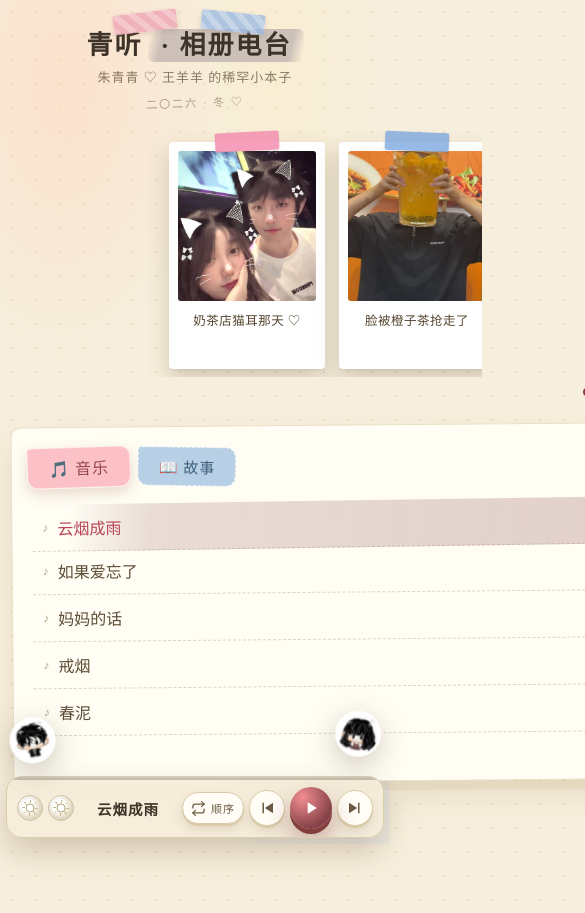
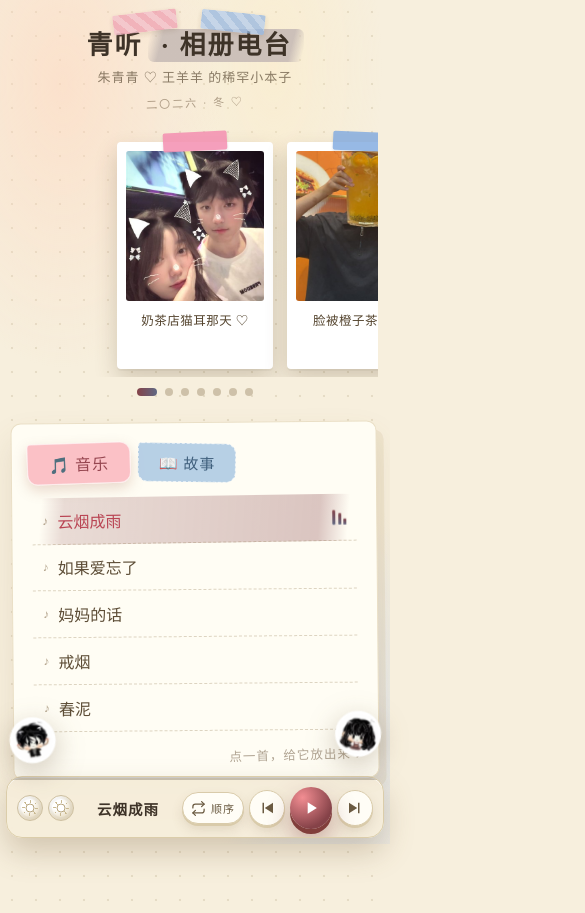
Before and after one commit to z2123668062/for_zqq, a website built with Vite: page 2/index.html in a window 390 px wide. Shown: the top 913 px of the page, 585 px wide, since content can reach past the window. Built offline with nearby package versions, Linux system fonts and the light colour scheme.

Commit message:
修复 iOS 手机端布局撑爆：grid 列 minmax(0,1fr) + 横滑条宽度锁定（WebKit min-content 陷阱）

```diff
--- a/2/src/styles.css
+++ b/2/src/styles.css
@@ -830,8 +830,14 @@
   }
 
   .journal-body {
-    grid-template-columns: 1fr;
+    /* minmax(0,1fr)：关键修复——防止 iOS 用横向内容(拍立得条)撑大网格列 */
+    grid-template-columns: minmax(0, 1fr);
     gap: 26px;
+  }
+
+  .page-list,
+  .page-main {
+    min-width: 0;
   }
 
   /* 手机：先看照片，歌单放在下面 */
@@ -879,6 +885,9 @@
     overflow-x: auto;
     scroll-snap-type: x mandatory;
     padding: 18px 26px 8px;
+    width: 100%;
+    max-width: 100%;
+    min-width: 0;
     height: auto;
     margin: 0;
     -webkit-overflow-scrolling: touch;
```
Also changed, not shown: 1 other file.
